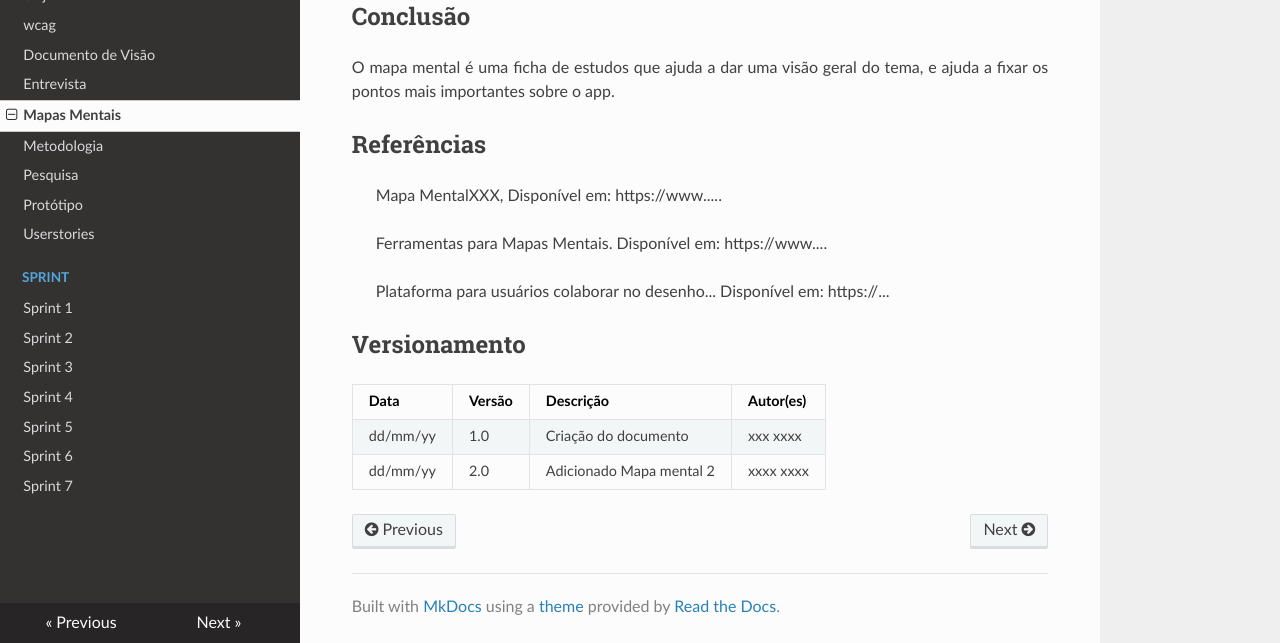
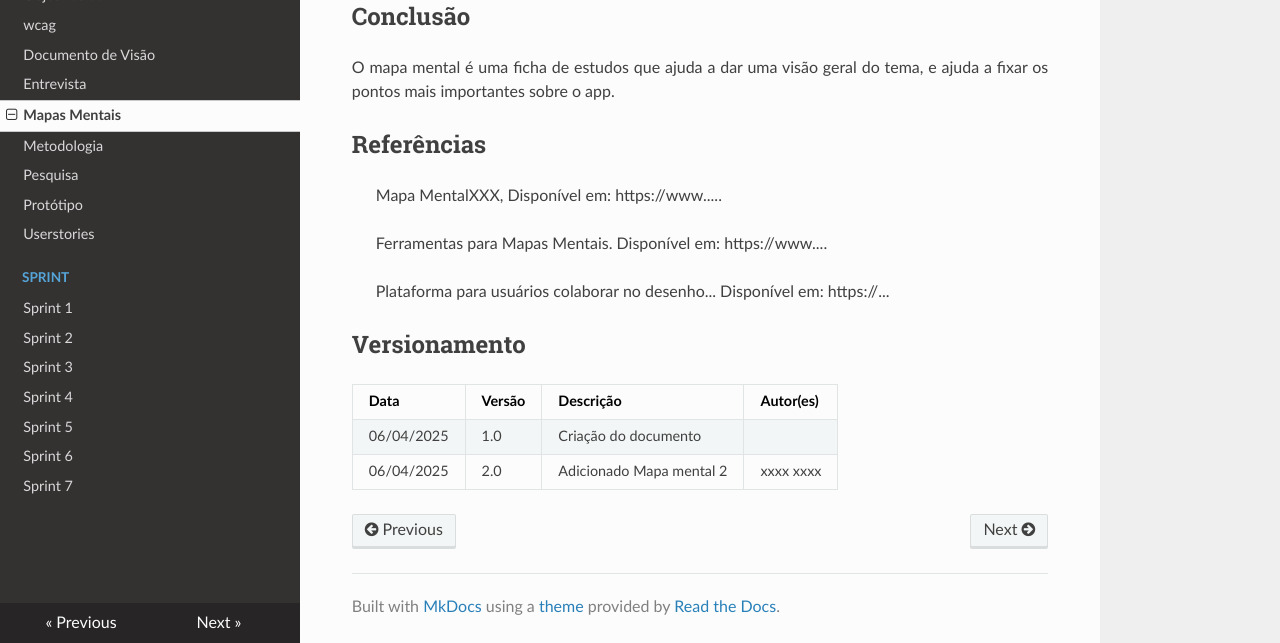
Before and after one commit to Projetos-de-Extensao/PFE_25.1_8001_I, an MkDocs documentation site: the page built from docs/base/mapa_mental.md, in a window 1280 px wide and 900 px high, scrolled down 982 px, cut to the strip 257-900 px from the top of the window. Built offline with MkDocs 1.6.1, drawn with Linux system fonts in a browser that asks for light colours; nearby versions of some CDN libraries.

Commit message:
Update mapa_mental.md

```diff
--- a/docs/base/mapa_mental.md
+++ b/docs/base/mapa_mental.md
@@ -44,5 +44,5 @@ O mapa mental é uma ficha de estudos que ajuda a dar uma visão geral do tema,
 ## Versionamento
 | Data | Versão | Descrição | Autor(es) |
 | -- | -- | -- | -- |
-| dd/mm/yy | 1.0 | Criação do documento | xxx xxxx |
-| dd/mm/yy | 2.0 | Adicionado Mapa mental 2 | xxxx xxxx |
+| 06/04/2025 | 1.0 | Criação do documento |  |
+| 06/04/2025 | 2.0 | Adicionado Mapa mental 2 | xxxx xxxx |
```
